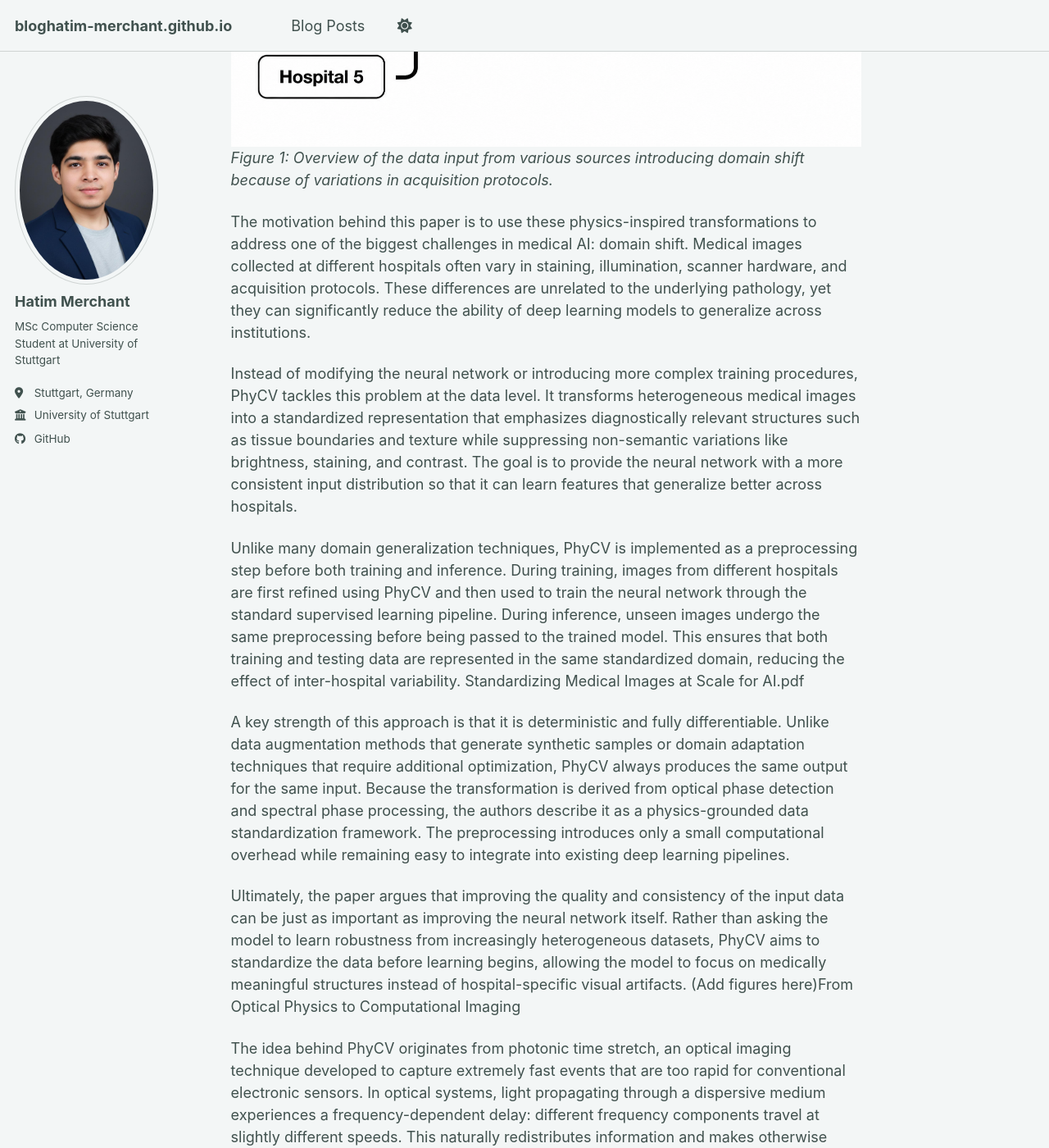
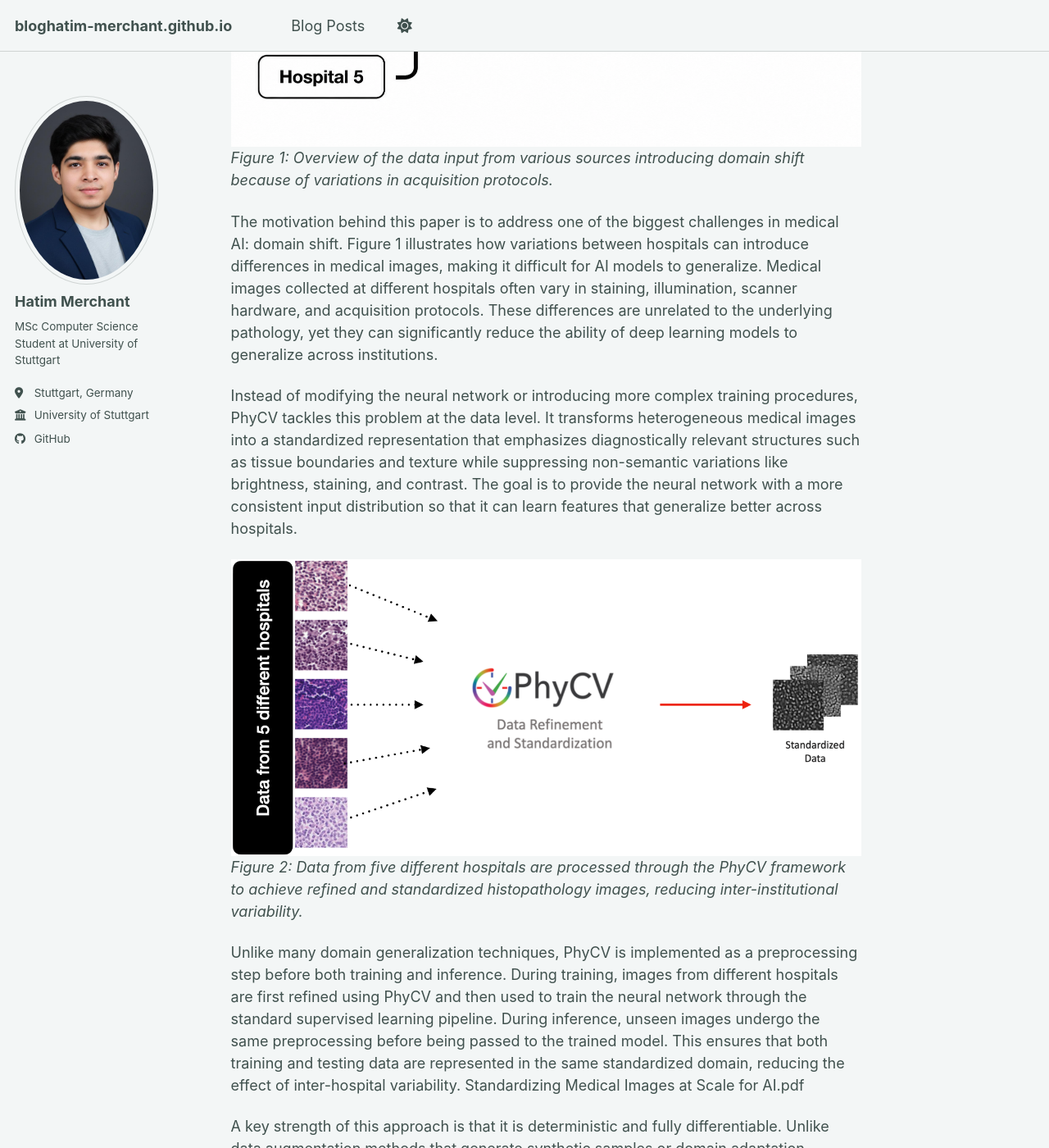
Before and after one commit to Hatim-Merchant/bloghatim-merchant.github.io, a Jekyll site: the page built from _posts/2026-07-26-blog-post-1.md, in a window 1280 px wide and 1400 px high, scrolled down 2568 px. Shown: the whole window at 82% size. Built offline with Jekyll 4.4.1, drawn with Linux system fonts in a browser that asks for light colours; a style sheet for code colours, icons or effects is not loaded; some of the changed text lies outside the part shown.

Commit message:
added content

```diff
--- a/_posts/2026-07-26-blog-post-1.md
+++ b/_posts/2026-07-26-blog-post-1.md
@@ -44,9 +44,12 @@ Physics-Inspired Computer Vision (PhyCV) is a computer vision framework that int
 *Figure 1: Overview of the data input from various sources introducing domain shift because of variations in acquisition protocols.*
 
 
-The motivation behind this paper is to use these physics-inspired transformations to address one of the biggest challenges in medical AI: domain shift. Medical images collected at different hospitals often vary in staining, illumination, scanner hardware, and acquisition protocols. These differences are unrelated to the underlying pathology, yet they can significantly reduce the ability of deep learning models to generalize across institutions.
+The motivation behind this paper is to address one of the biggest challenges in medical AI: domain shift. Figure 1 illustrates how variations between hospitals can introduce differences in medical images, making it difficult for AI models to generalize. Medical images collected at different hospitals often vary in staining, illumination, scanner hardware, and acquisition protocols. These differences are unrelated to the underlying pathology, yet they can significantly reduce the ability of deep learning models to generalize across institutions.
 
 Instead of modifying the neural network or introducing more complex training procedures, PhyCV tackles this problem at the data level. It transforms heterogeneous medical images into a standardized representation that emphasizes diagnostically relevant structures such as tissue boundaries and texture while suppressing non-semantic variations like brightness, staining, and contrast. The goal is to provide the neural network with a more consistent input distribution so that it can learn features that generalize better across hospitals.
+
+![Figure 2: Multi-Hospital Data Standardization]({{ site.baseurl }}/images/Fig2.png)
+*Figure 2: Data from five different hospitals are processed through the PhyCV framework to achieve refined and standardized histopathology images, reducing inter-institutional variability.*
 
 Unlike many domain generalization techniques, PhyCV is implemented as a preprocessing step before both training and inference. During training, images from different hospitals are first refined using PhyCV and then used to train the neural network through the standard supervised learning pipeline. During inference, unseen images undergo the same preprocessing before being passed to the trained model. This ensures that both training and testing data are represented in the same standardized domain, reducing the effect of inter-hospital variability. Standardizing Medical Images at Scale for AI.pdf
 
```
Also changed, not shown: images/Fig2.png (added).
